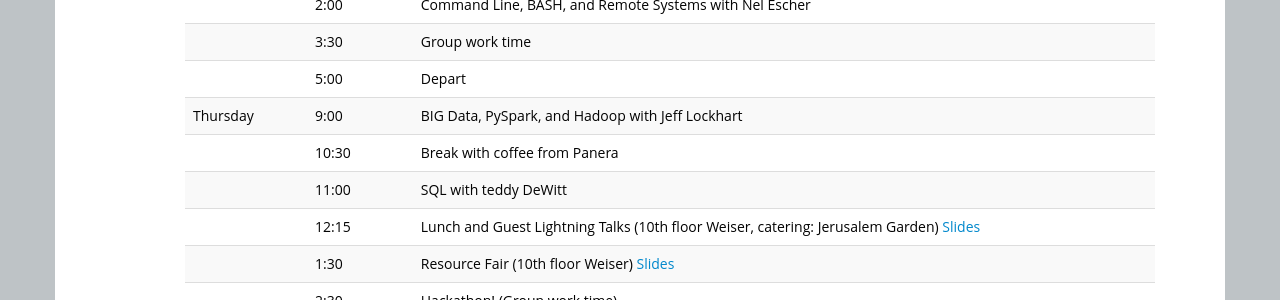
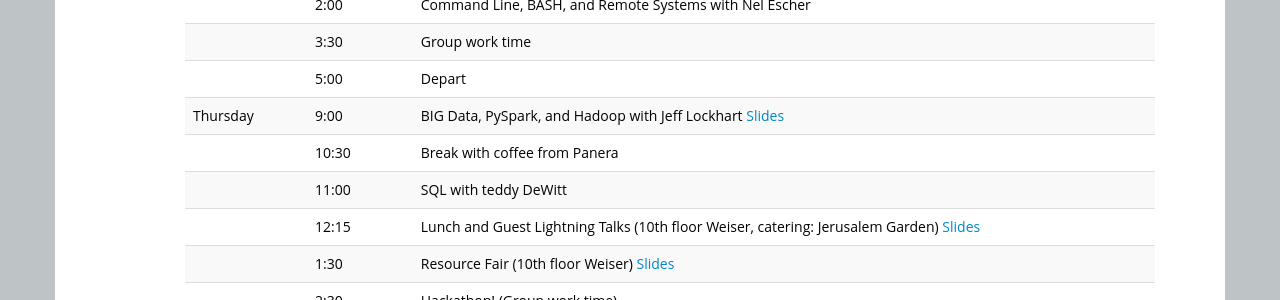
Before and after one commit to ICOSBigDataCamp/2019-summer-camp, a Jekyll site: the page built from index.html, in a window 1280 px wide and 900 px high, scrolled down 1699 px. Shown: the part 154-454 px from the top of the window. Built offline with Jekyll 4.4.1, drawn with Linux system fonts in a browser that asks for light colours.

Commit message:
pyspark slides

```diff
--- a/index.html
+++ b/index.html
@@ -164,7 +164,7 @@
   <tr> <td></td>       <td>3:30</td>   <td>Group work time</td> </tr>
   <tr> <td></td>       <td>5:00</td>   <td>Depart</td> </tr>
 
-  <tr> <td>Thursday</td><td>9:00</td>   <td>BIG Data, PySpark, and Hadoop with Jeff Lockhart</td> </tr>
+  <tr> <td>Thursday</td><td>9:00</td>   <td>BIG Data, PySpark, and Hadoop with Jeff Lockhart <a href="https://docs.google.com/presentation/d/1gpdBywSaDj_2LTMp8uOtC9ThZOa--7Ov_o660rK6Alg/edit?usp=sharing" target="_blank">Slides</a></td> </tr>
   <tr> <td></td>       <td>10:30</td>   <td>Break with coffee from Panera</td> </tr>
   <tr> <td></td>       <td>11:00</td>   <td>SQL with teddy DeWitt</td> </tr>
   <tr> <td></td>       <td>12:15</td>   <td>Lunch and Guest Lightning Talks (10th floor Weiser, catering: Jerusalem Garden) <a href="https://docs.google.com/presentation/d/15zPTPwtyj3PLOZz3yeuY-G-fqnWDW9gHbUw2qXaVaCo/edit?usp=sharing" target="_blank">Slides</a></td> </tr>
```
